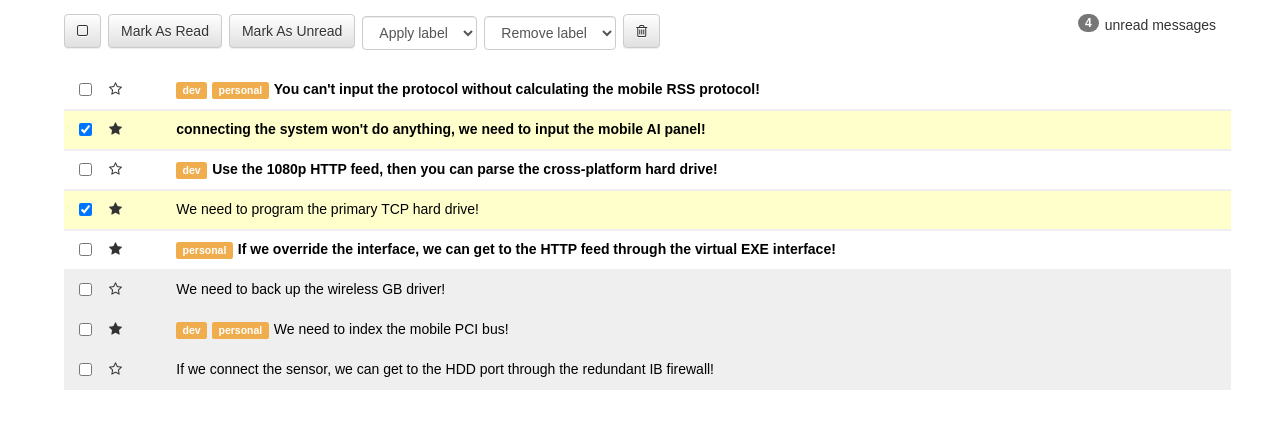
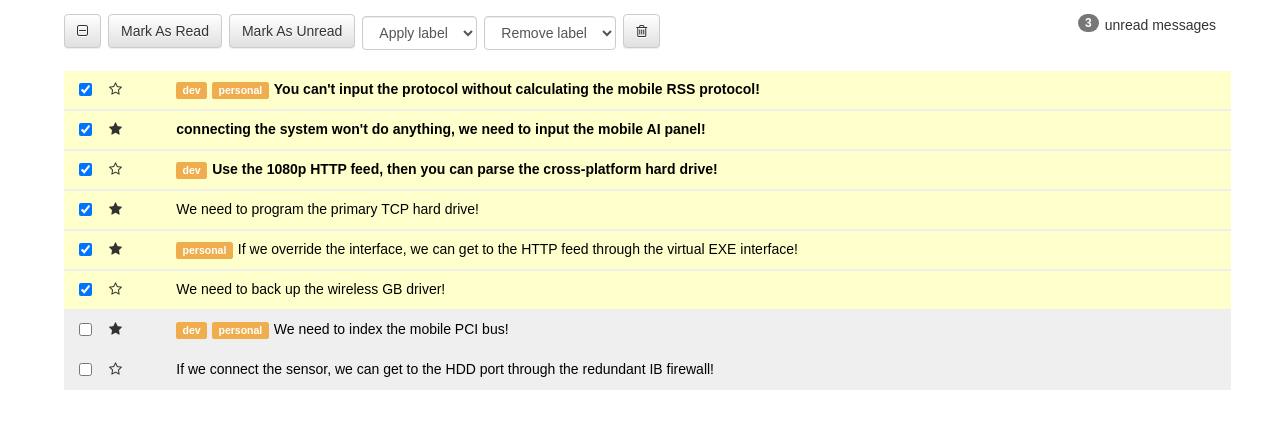
Before and after one commit to llamacoder/react-inbox, a React (Create React App) app: page / in a window 1280 px wide. Shown: the top 428 px of the page. Built offline with nearby package versions, Linux system fonts and the light colour scheme.

Commit message:
added generic counter function for properties so that select box gets initialized properly as well as unread message count

```diff
--- a/src/App.js
+++ b/src/App.js
@@ -13,7 +13,6 @@ class App extends Component {
     this.state = { messages: [], unreadCount:UNREAD_COUNT, selectTool:SELECT_NONE  };
   }
   render() {
-    console.log(`unreadCount in App: ${this.state.unreadCount}`);
     return (
       <div className="App">
         <Toolbar selectTool={ this.state.selectTool }
@@ -28,7 +27,6 @@ class App extends Component {
   //  This method gets called when the user clicks on the selectTool button.
   //  It should toggle between none (empty square) and all (checked square)
   clickSelectTool() {
-    console.log("Inside");
     if (this.state.selectTool === SELECT_ALL) {
       this.setState({ selectTool: SELECT_NONE });
       this.setSelectionForAll(false);
@@ -39,7 +37,6 @@ class App extends Component {
   }
 
   setSelectionForAll(sel) {
-    console.log("setselection: " + sel);
     let newMessages = this.state.messages.map(msg => {
       msg.selected = sel;
       return msg;
@@ -58,18 +55,25 @@ class App extends Component {
 
   componentWillMount() {
     let messageArray = this.initializeData();
-    let unread = this.getUnreadCount(messageArray);
-    console.log("unread: " + unread + " unreadcount: " + this.state.unreadCount);
-    this.setState({ messages: messageArray, unreadCount: unread });
-    console.log(this.state);
+    let unread = this.getPropCount(messageArray, "read", false);
+    let sel = this.getPropCount(messageArray, "selected", true);
+    let selCount = -1;
+    if (sel === 0) {
+      selCount = SELECT_NONE;
+    } else if (sel === messageArray.length) {
+      selCount = SELECT_ALL;
+    } else {
+      selCount = SELECT_SOME;
+    }
+    this.setState({ messages: messageArray, unreadCount: unread,
+        selectTool: selCount });
   }
 
-  getUnreadCount(messages) {
+  //  returns a count of how many messages have the input prop with a value of val
+  getPropCount(messages, prop, val) {
     let count =  messages.reduce(function(total, msg) {
-      console.log("msg.read: " + msg.read);
-      return msg["read"] === false ? ++total : total
+      return !!msg[prop] === val ? ++total : total
     }, 0);
-    console.log("Count " + count);
     return count;
   }
 
@@ -80,41 +84,45 @@ class App extends Component {
         "subject": "You can't input the protocol without calculating the mobile RSS protocol!",
         "read": false,
         "starred": true,
+        "selected": true,
         "labels": ["dev", "personal"]
       },
       {
         "id": 2,
         "subject": "connecting the system won't do anything, we need to input the mobile AI panel!",
         "read": false,
+        "selected": true,
         "starred": false,
-        "selected": true,
         "labels": []
       },
       {
         "id": 3,
         "subject": "Use the 1080p HTTP feed, then you can parse the cross-platform hard drive!",
         "read": false,
+        "selected": true,
         "starred": true,
         "labels": ["dev"]
       },
       {
         "id": 4,
         "subject": "We need to program the primary TCP hard drive!",
+        "selected": true,
         "read": true,
         "starred": false,
-        "selected": true,
         "labels": []
       },
       {
         "id": 5,
         "subject": "If we override the interface, we can get to the HTTP feed through the virtual EXE interface!",
-        "read": false,
+        "selected": true,
+        "read": true,
         "starred": false,
         "labels": ["personal"]
       },
       {
         "id": 6,
         "subject": "We need to back up the wireless GB driver!",
+        "selected": true,
         "read": true,
         "starred": true,
         "labels": []
@@ -130,6 +138,7 @@ class App extends Component {
         "id": 8,
         "subject": "If we connect the sensor, we can get to the HDD port through the redundant IB firewall!",
         "read": true,
+        "selected": false,
         "starred": true,
         "labels": []
       }
```
